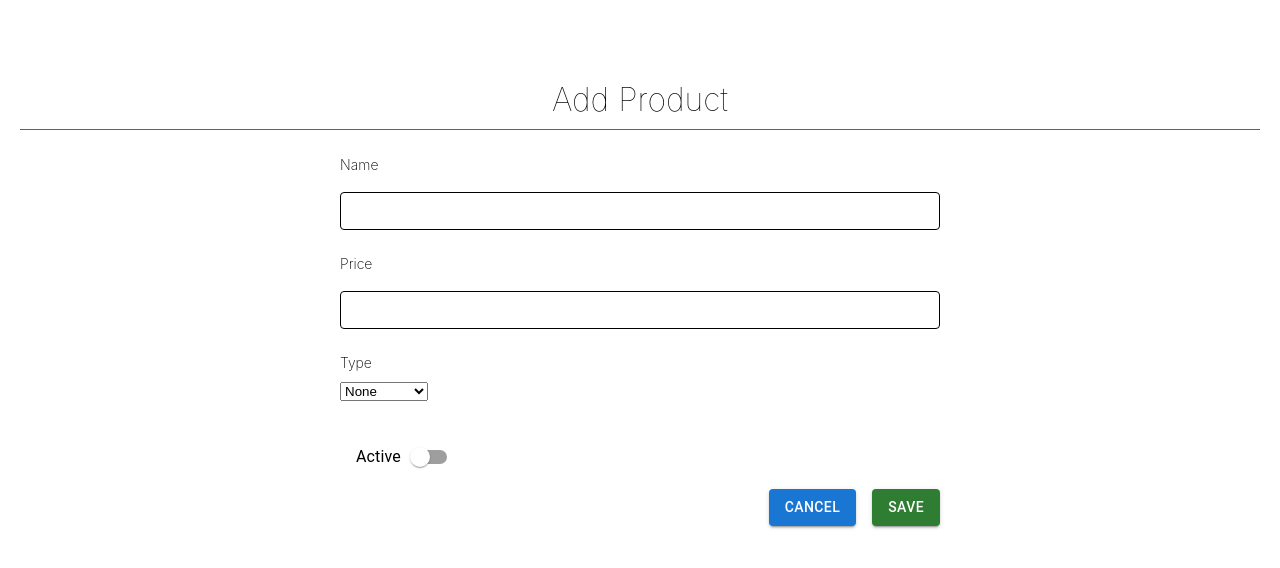
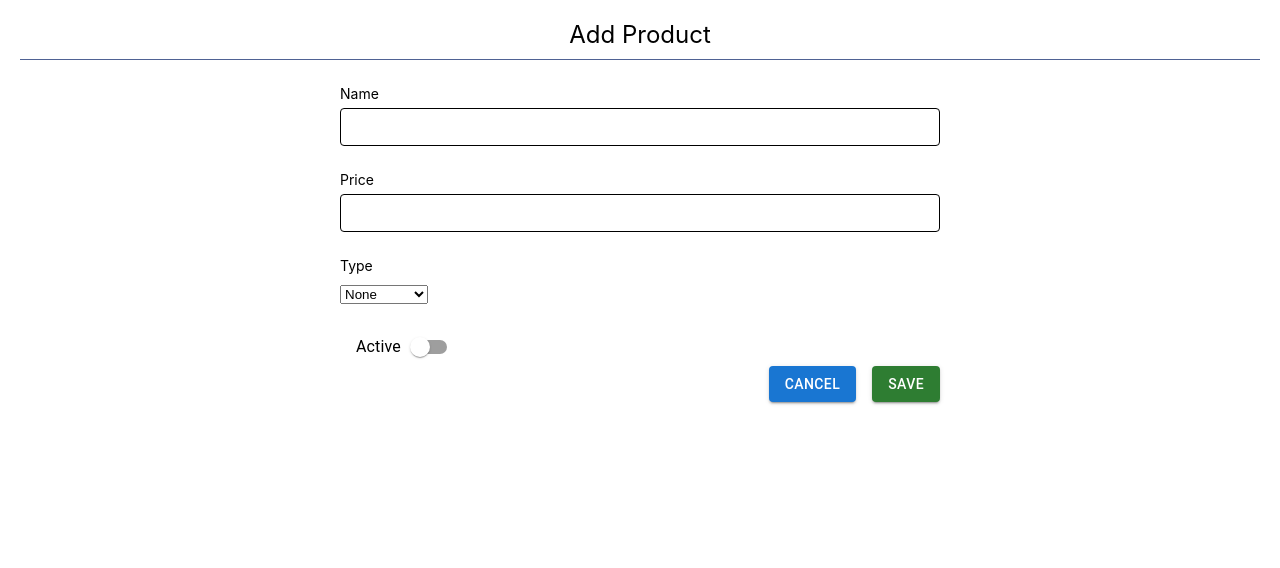
Before and after one commit to mashaal95/product-management-app, a React (Create React App) app: page /addProduct in a window 1280 px wide. Shown: the top 568 px of the page. Built offline with nearby package versions, Linux system fonts and the light colour scheme.

Commit message:
Added more test cases, removed some styling related changes

```diff
--- a/src/components/styles.css
+++ b/src/components/styles.css
@@ -1,76 +1,4 @@
-/* body {
-    background: white;
-    font-family: -apple-system, BlinkMacSystemFont, "Segoe UI", "Roboto", "Oxygen",
-      "Ubuntu", "Cantarell", "Fira Sans", "Droid Sans", "Helvetica Neue",
-      sans-serif;
-  }
-
-  form {
-    max-width: 500px;
-    margin: 0 auto;
-  }
-
-  h1 {
-    font-weight: 500;
-    color: black;
-    text-align: center;
-    padding-bottom: 10px;
-    border-bottom: 1px solid rgb(79, 98, 148);
-  }
-
-  .form {
-    background: #0e101c;
-    max-width: 400px;
-    margin: 0 auto;
-  }
-
-  p {
-    color: #bf1650;
-  }
-
-  p::before {
-    display: inline;
-  }
-
-  input {
-    display: block;
-    box-sizing: border-box;
-    width: 100%;
-    border: 1px solid white;
-    font-size: 14px;
-  }
-   */
-  /* label {
-    line-height: 2;
-    text-align: left;
-    display: block;
-    color: black;
-    font-size: 14px;
-    font-weight: 200;
-  }
-   */
-  /* input[type="submit"]:hover {
-    background: #bf1650;
-  }
-
-  input[type="button"]:active,
-  input[type="submit"]:active {
-    transition: 0.3s all;
-    transform: translateY(3px);
-    border: 1px solid transparent;
-    opacity: 0.8;
-  }
-
-  input:disabled {
-    opacity: 0.4;
-  }
-
-  input[type="button"]:hover {
-    transition: 0.3s all;
-  }
-   */
-
-   body {
+body {
     background: white;
     font-family: -apple-system, BlinkMacSystemFont, "Segoe UI", "Roboto", "Oxygen",
       "Ubuntu", "Cantarell", "Fira Sans", "Droid Sans", "Helvetica Neue",
@@ -83,9 +11,8 @@
     margin: 0 auto;
   }
 
-  h1 {
-    margin-top: 80px;
-    font-weight: 100;
+  h2 {
+    font-weight: 400;
     text-align: center;
     padding-bottom: 10px;
     border-bottom: 1px solid rgb(79, 98, 148);
@@ -115,27 +42,14 @@
     font-size: 14px;
   }
 
-  /* .materialUIInput {
-    display: block;
-    box-sizing: border-box;
-    width: 100%;
-    border-radius: 4px;
-    background-color: white;
-    padding: 10px 15px;
-    margin-bottom: 10px;
-    font-size: 14px;
-  }
-   */
-
   label {
     line-height: 2;
     text-align: left;
     display: block;
-    margin-bottom: 13px;
     margin-top: 20px;
     color: black;
     font-size: 14px;
-    font-weight: 200;
+    font-weight: 400;
   }
 
   button,
--- a/src/views/form-page/form-page.tsx
+++ b/src/views/form-page/form-page.tsx
@@ -98,7 +98,7 @@ const FormPage = (props : IFormProps) => {
 
   return (
     <>
-      <h1>{location.state !== null ? "Edit Product" : "Add Product"}</h1>
+      <h2>{location.state !== null ? "Edit Product" : "Add Product"}</h2>
       <form data-testid="add-or-edit-form" onSubmit={handleSubmit(onSubmit)}>
 
       <label>Name</label>
```
Also changed, not shown: 1 other file (tests, documents, lock files or other folders).
